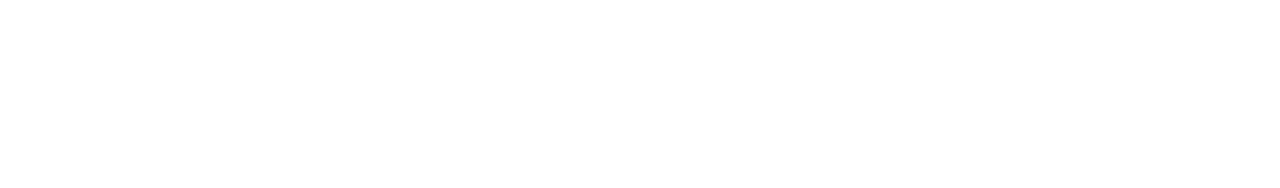
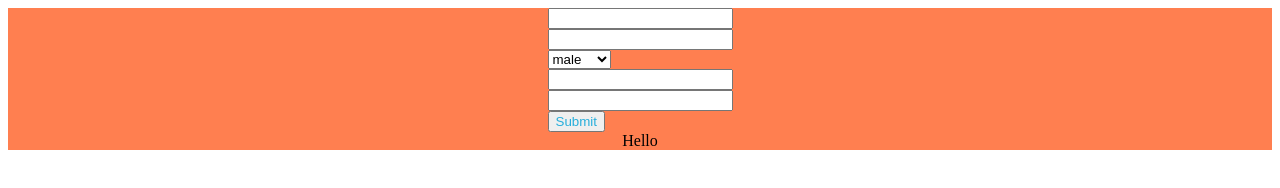
Before and after one commit to arjusahu/Signup-Form--React, a React app: page / in a window 1280 px wide. Built offline with nearby package versions, Linux system fonts and the light colour scheme.

Commit message:
first commit

```diff
--- a/src/components/App.js
+++ b/src/components/App.js
@@ -2,8 +2,119 @@ import React, {Component, useState} from "react";
 import '../styles/App.css';
 
 const App = () => {
+  const [name,setname]=useState("");
+  const [email,setemail]=useState("");
+  const [gender,setgender]=useState("male");
+  const [number,setnumber]=useState(null);
+  const [password,setpassword]=useState("");
+  const [isname,setisname]=useState("");
+  const [isemail,setisemail]=useState("");
+  const [isnumber,setisnumber]=useState("");
+  const [ispassword,setispassword]=useState("");
+  const [username,setMsg]=useState("");
+
+
+let handlename=(event)=>{
+ setname(event.target.value);
+}
+let handleemail=(event)=>{
+  setemail(event.target.value);
+  }
+let handlegender=(event)=>{
+    setgender(event.target.value);
+  }
+let handlenumber=(event)=>{
+  setnumber(event.target.value);
+  }
+let handlepassword=(event)=>{
+  setpassword(event.target.value);
+  }
+let handlesubmit=(event)=>{
+event.preventDefault();
+}
+
+
+
+let handleClick=()=>{
+  if (name=="")
+  setisname("Name Error");
+  else if (!isNaN(name))
+  setisname("Name is not alphanumeric");
+  else if (email=="")
+  {
+    setisname("");
+  setisemail("Email Error")
+  }
+  else if (email.indexOf("@")==-1 || email.indexOf("@")==0)
+  {
+    setisname("");
+  setisemail("Email must contain @");
+  }
+  else if (email.charAt(email.length-4)!=='.' && email.charAt(email.length-3)!=='.')
+  {
+    setisname("");
+  setisemail("Email is not correct");
+  }
+  else if (isNaN(number))
+  {
+    setisemail("");
+    setisname("");
+  setisnumber("Phone Number must contain only numbers")
+  }
+  else if (number.length!=10)
+  {
+     setisemail("");
+     setisname("");
+  setisnumber("Phone no must contain 10 digit");
+  }
+  else if (password.length<6)
+  {
+    setisemail("");
+    setisnumber("");
+    setisname("");
+  setispassword("Password must contain atleast 6 letters")
+  }
+  else
+  {
+    setispassword("");
+    setisname("");
+    setisemail("");
+    setisnumber("");
+    setMsg(email.substring(0,email.indexOf("@")));
+    console.log(username);
+  }
+
+
+}
+
+
+
+
+
+
+
+
+
   return (
-    <div id="main"></div>
+    <div id="main">
+      <form onSubmit={handlesubmit}>
+     <input data-testid = 'name' name="name" type="text" onChange={handlename} autoComplete="none"/><br/>
+     <div>{isname}</div>
+     <input data-testid = 'email' name="email" type="text" onChange={handleemail} autoComplete="none"/><br/>
+     <div>{isemail}</div>
+     <select data-testid = 'gender' name="gender"onChange={handlegender}>
+       <option>male</option>
+       <option>female</option>
+       <option>other</option>
+     </select><br/>
+     <input type="text" data-testid = 'phoneNumber' name="number" onChange={handlenumber} autoComplete="none"/><br/>
+     <div>{isnumber}</div>
+     <input type="password" data-testid = 'password' name="password" onChange={handlepassword} autoComplete="none"/><br/>
+     <div>{ispassword}</div>
+     <button data-testid = 'submit' onClick={handleClick}>Submit</button>
+     </form>
+     {`Hello ${username}`}
+ </div>
   )
 }
 
--- a/src/styles/App.css
+++ b/src/styles/App.css
@@ -10,3 +10,11 @@ button{
     justify-content: center;
     align-items: center;
 }
+
+#main{
+    display:flex;
+    flex-direction: column;
+    align-items: center;
+    justify-content: center;
+    background-color: coral;
+}
```
Also changed, not shown: 1 other file.
